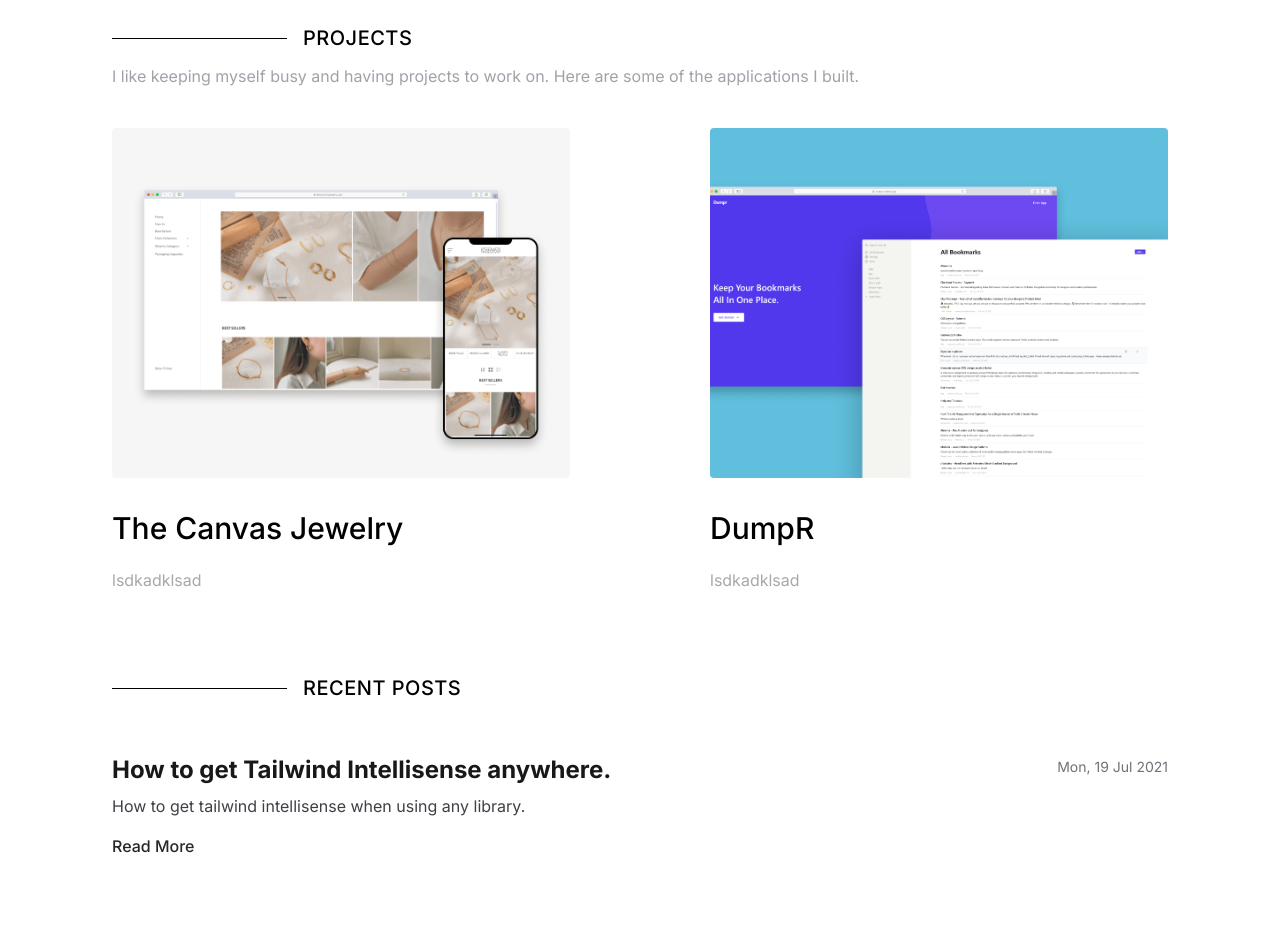
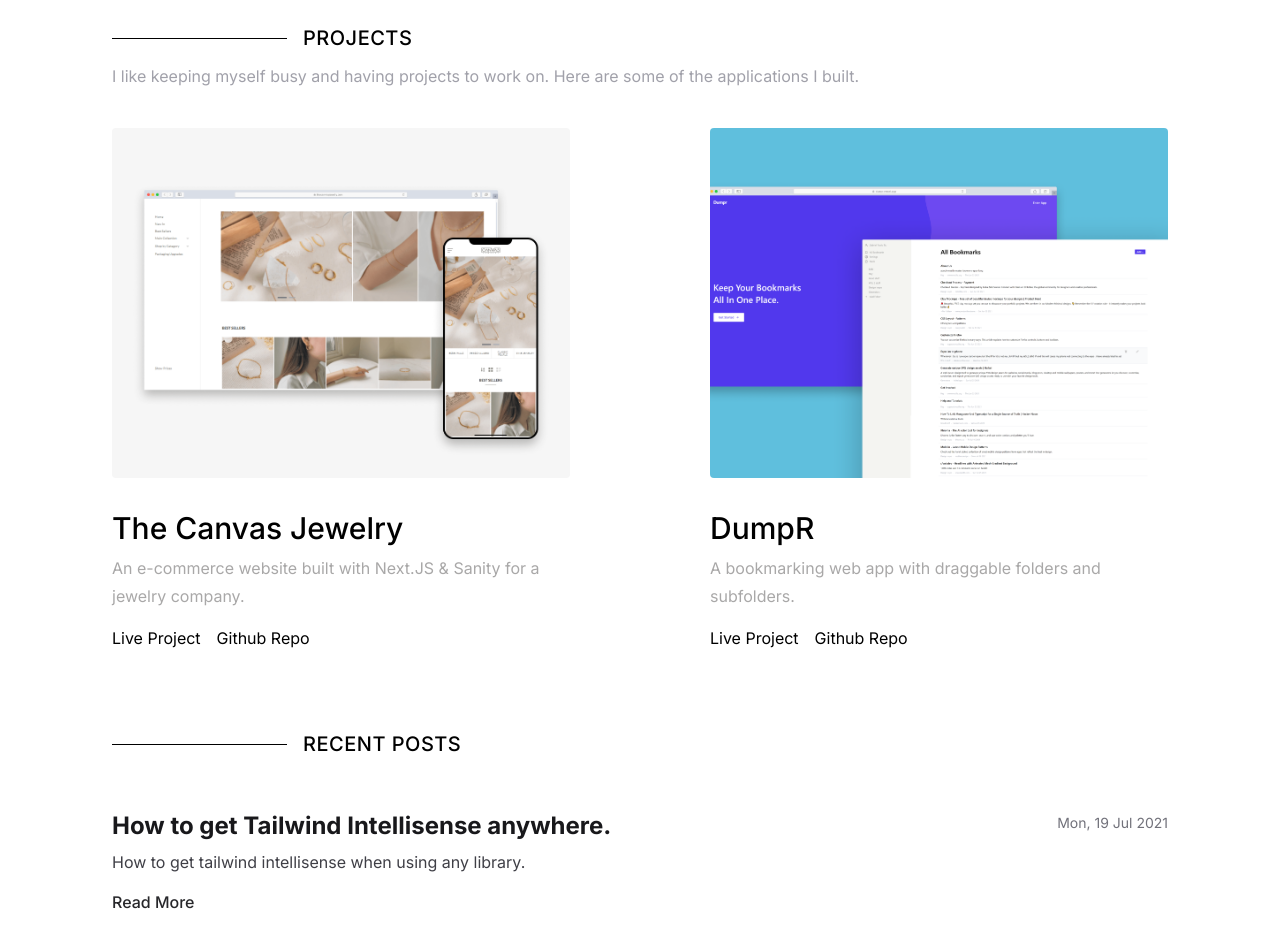
Before and after one commit to paolotiu/portfolio, a Next.js app: page / in a window 1280 px wide. Shown: the part 860-1785 px from the top of the page. Built offline with nearby package versions, Linux system fonts and the light colour scheme; what @tailwindcss/typography would draw is missing.

Commit message:
refactor: projects

```diff
--- a/components/ProjectCard.tsx
+++ b/components/ProjectCard.tsx
@@ -4,21 +4,47 @@ interface Props {
   imgSrc: string;
   title: string;
   description: string;
+  liveLink: string;
+  repoLink: string;
 }
 
-const ProjectCard = ({ imgSrc, title, description }: Props) => {
+const ProjectCard = ({
+  imgSrc,
+  title,
+  description,
+  liveLink,
+  repoLink,
+}: Props) => {
   return (
-    <div className="w-full cursor-pointer group">
+    <div className="flex flex-col w-full">
       <div
-        className="w-full h-[280px] sm:h-[350px] md:h-[250px] xl:h-[350px] bg-cover rounded bg-center group-hover:transform group-hover:scale-105 transition duration-300"
+        className="w-full h-[280px] sm:h-[350px] md:h-[250px] xl:h-[350px] bg-cover rounded bg-center "
         style={{ backgroundImage: `url(${imgSrc})` }}
       />
       <div className="pt-8">
         <h3 className="text-3xl font-medium">{title}</h3>
-        <p className="pt-5 leading-7 text-subtext">{description}</p>
+        <p className="pt-2 leading-7 text-subtext">{description}</p>
+      </div>
+      <div className="pt-4 mt-auto space-x-4">
+        <OutboundLink href={liveLink}>Live Project</OutboundLink>
+        <OutboundLink href={repoLink}>Github Repo</OutboundLink>
       </div>
     </div>
   );
 };
-
+function OutboundLink({
+  children,
+  ...props
+}: React.ComponentPropsWithoutRef<'a'>) {
+  return (
+    <a
+      {...props}
+      className="hover:underline"
+      target="_blank"
+      rel="noreferrer noopener"
+    >
+      {children}
+    </a>
+  );
+}
 export default ProjectCard;
--- a/components/Projects.tsx
+++ b/components/Projects.tsx
@@ -8,16 +8,20 @@ const Projects = () => {
       <SectionTitle subtitle="I like keeping myself busy and having projects to work on. Here are some of the applications I built.">
         Projects
       </SectionTitle>
-      <div className="grid grid-cols-1 gap-x-[140px] gap-y-20 pt-10 lg:grid-cols-2">
+      <div className="grid grid-cols-1 gap-x-[140px] gap-y-20 pt-10 lg:grid-cols-2 ">
         <ProjectCard
           imgSrc="/TheCanvasJewelryMockup.png"
           title="The Canvas Jewelry"
-          description="lsdkadklsad"
+          description="An e-commerce website built with Next.JS & Sanity for a jewelry company."
+          liveLink="https://thecanvasjewelry.com"
+          repoLink="https://github.com/paolotiu/canvas-jewelry"
         />
         <ProjectCard
           imgSrc="/DumprMockup.png"
           title="DumpR"
-          description="lsdkadklsad"
+          description="A bookmarking web app with draggable folders and subfolders."
+          liveLink="https://dumpr.vercel.app"
+          repoLink="https://github.com/paolotiu/bookmark-manager"
         />
       </div>
     </section>
```
